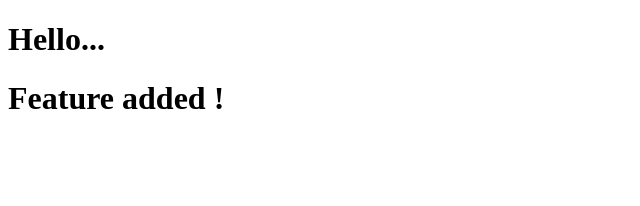
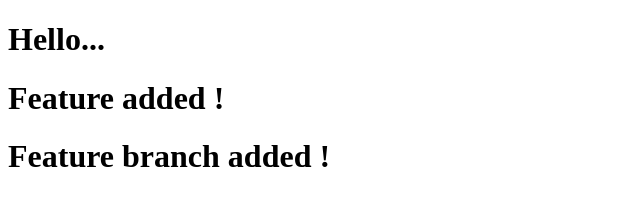
Before and after one commit to Harsh-Faldu/Testing-Project, a plain HTML site: page index.html in a window 1280 px wide. Shown: the whole page, without its empty margins (0-640 px from the left). Drawn offline with Linux system fonts and the light colour scheme.

Commit message:
minor changes

```diff
--- a/index.html
+++ b/index.html
@@ -9,5 +9,6 @@
 <body>
     <h1>Hello...</h1>
     <h1>Feature added !</h1>
+    <h1>Feature branch added !</h1>
 </body>
 </html>
```
